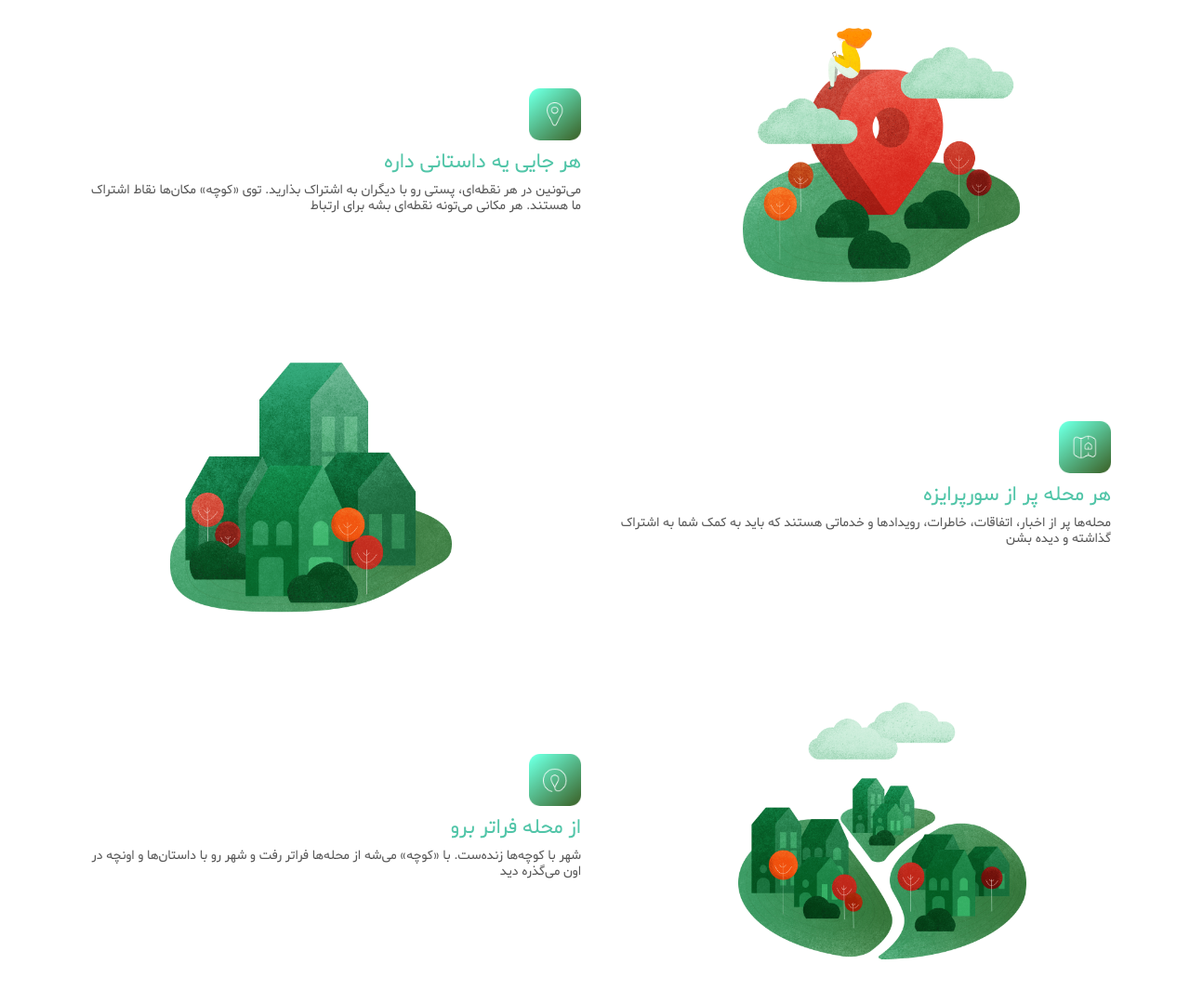
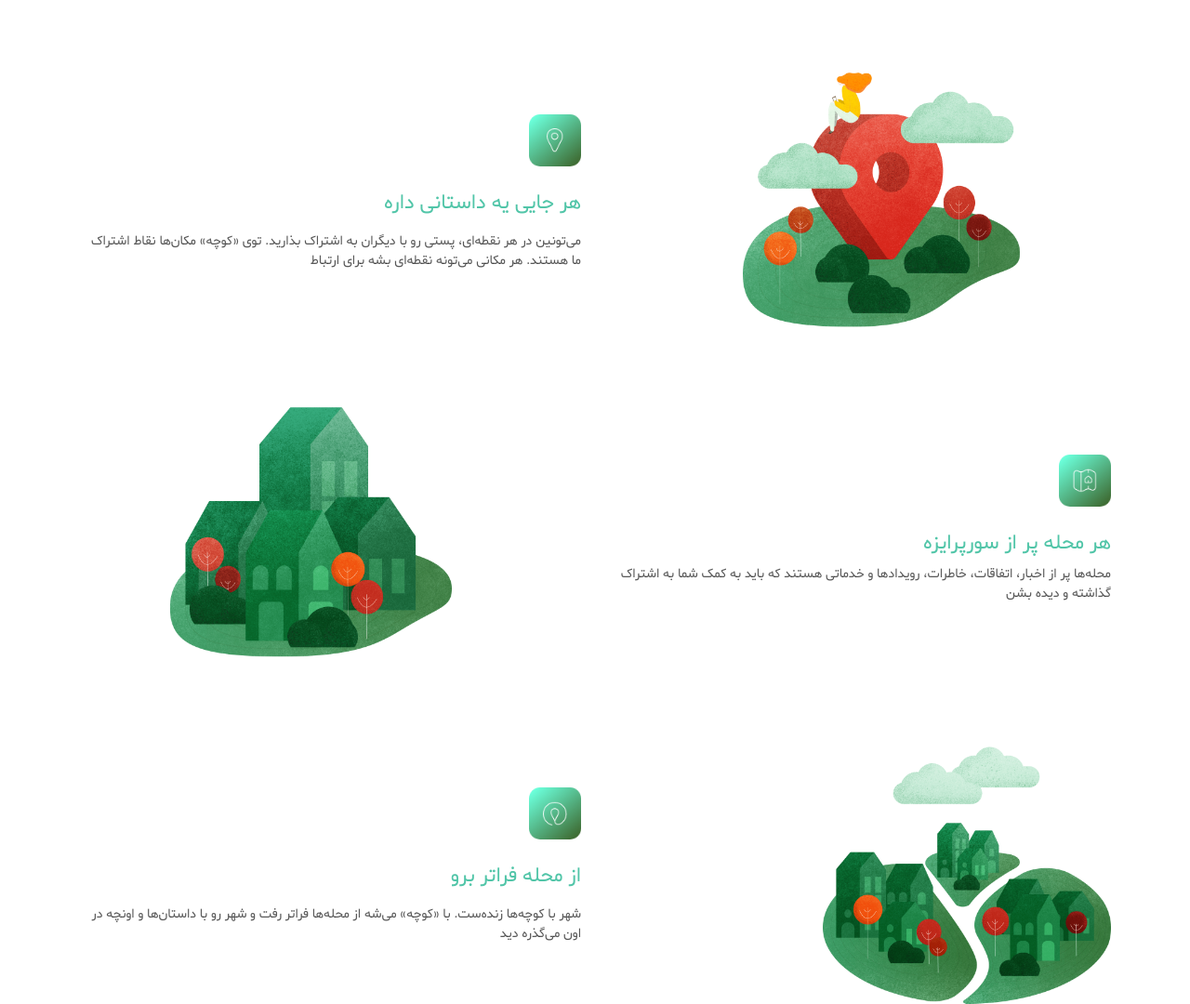
Before and after one commit to sarahkhoshaghebat/coocheh, a plain HTML site: page index.html in a window 1280 px wide. Shown: the part 1720-2800 px from the top of the page at 93% size. Drawn offline with nearby package versions, Linux system fonts and the light colour scheme.

Commit message:
fix content position in tagline

```diff
--- a/index.html
+++ b/index.html
@@ -33,7 +33,7 @@
 			</div>
 			<div class="row d-flex justify-content-md-center mt-1">
 				<div class="col-sm">
-					<h6 class="text">«کوچه» شبکۀ اجتماعی محلی برای ارتباط بین افرادیه که در نزدیکی هم هستند</h6>
+					<h6 class="text" dir="rtl">«کوچه» شبکۀ اجتماعی محلی برای ارتباط بین افرادیه که در نزدیکی هم هستند</h6>
 				</div>
 			</div>
 			<div class="row mt-3">
@@ -57,13 +57,13 @@
 	</section>
 		<div class="container">
 			<div class="row mt-5">
-				<div class="col d-flex justify-content-center">
+				<div class="col d-flex justify-content-center mt-5">
 					<img src="img/pc.png" class="background-pc">
 				</div>
 			</div>
 			<div class="row d-flex justify-content-md-center mt-3">
 				<div class="col-sm">
-					<h3 class="text-bold">«کوچه» رو به همه بازه!</h3>
+					<h3 class="text-bold" dir="rtl">«کوچه» رو به همه بازه!</h3>
 				</div>
 			</div>
 			<div class="row d-flex justify-content-md-center mt-3">
@@ -114,14 +114,14 @@
 				</div>
 				<div class="col-md-6">
 					<div class="row row-cols-1">
-						<div class="col">
-							<img src="img/11.png" class="img-little">
+						<div class="col d-flex justify-content-center justify-content-md-end">
+							<img src="img/11.png" class="img-little mb-3">
 						</div>
-						<div class="col">
+						<div class="col d-flex justify-content-center justify-content-md-end">
 							<h3 class="text-right text-bold">هر جایی یه داستانی داره</h3>
 						</div>
 						<div class="col ">
-							<h6 class="text text-right ">می‌تونین در هر نقطه‌ای، پستی رو با دیگران به اشتراک بذارید. توی «کوچه» مکان‌ها نقاط اشتراک ما هستند. هر مکانی می‌تونه نقطه‌ای بشه برای ارتباط</h6>
+							<p class="text text-right mt-2">می‌تونین در هر نقطه‌ای، پستی رو با دیگران به اشتراک بذارید. توی «کوچه» مکان‌ها نقاط اشتراک ما هستند. هر مکانی می‌تونه نقطه‌ای بشه برای ارتباط</p>
 						</div>
 					</div>
 				</div>
@@ -132,32 +132,32 @@
 				</div>
 				<div class="col-md-6">
 					<div class="row row-cols-1">
-						<div class="col">
-							<img src="img/22.png" class="img-little">
+						<div class="col d-flex justify-content-center justify-content-md-end">
+							<img src="img/22.png" class="img-little mb-3">
 						</div>
-						<div class="col">
+						<div class="col d-flex justify-content-center justify-content-md-end">
 							<h3 class="text-right text-bold">هر محله پر از سورپرایزه</h3>
 						</div>
-						<div class="col">
-							<h6 class="text text-right">محله‌ها پر از اخبار، اتفاقات، خاطرات، رویدادها و خدماتی هستند که باید به کمک شما به اشتراک گذاشته و دیده بشن</h6>
+						<div class="col d-flex justify-content-center justify-content-md-end">
+							<p class="text text-right mb-2">محله‌ها پر از اخبار، اتفاقات، خاطرات، رویدادها و خدماتی هستند که باید به کمک شما به اشتراک گذاشته و دیده بشن</p>
 						</div>
 					</div>
 				</div>
 			</div>
 			<div class="row align-items-center mt-5 d-flex flex-row-reverse">
-				<div class="col-md-6 d-flex justify-content-center">
+				<div class="col-md-6 d-flex justify-content-center justify-content-md-end">
 					<img src="img/3.png" class="img-big ml-md-5">
 				</div>
 				<div class="col-md-6">
 					<div class="row row-cols-1">
-						<div class="col">
-							<img src="img/33.png" class="img-little">
+						<div class="col d-flex justify-content-center justify-content-md-end">
+							<img src="img/33.png" class="img-little mb-3 mt-3">
 						</div>
-						<div class="col">
+						<div class="col d-flex justify-content-center justify-content-md-end">
 							<h3 class="text-right text-bold">از محله‌ فراتر برو</h3>
 						</div>
-						<div class="col">
-							<h6 class="text-right text">شهر با کوچه‌ها زنده‌ست. با «کوچه» می‌شه از محله‌ها فراتر رفت و شهر رو با داستان‌ها و اونچه در اون می‌گذره دید</h6>
+						<div class="col d-flex justify-content-center justify-content-md-end">
+							<p class="text-right text mt-2">شهر با کوچه‌ها زنده‌ست. با «کوچه» می‌شه از محله‌ها فراتر رفت و شهر رو با داستان‌ها و اونچه در اون می‌گذره دید</p>
 						</div>
 					</div>
 				</div>
@@ -178,7 +178,7 @@
 					</div>
 					<div class="row">
 						<div class="col-sm">
-							<span class="text-privacy">«کوچه» تلاش می‌کنه به محتوایی که در اون منتشر می‌شه نظارت داشته باشه تا همیشه در «کوچه» احساس امنیت کنید</span>
+							<span class="text-privacy" dir="rtl">«کوچه» تلاش می‌کنه به محتوایی که در اون منتشر می‌شه نظارت داشته باشه تا همیشه در «کوچه» احساس امنیت کنید</span>
 						</div>
 					</div>
 				</div>
--- a/style.css
+++ b/style.css
@@ -34,8 +34,6 @@ button {
 	border: 1px;
 	text-align: center;
 	position: relative;
-	text-shadow: 0 -1px 0 rgba(0, 0, 0, 0.12);
-    box-shadow: 0 2px 0 rgba(0, 0, 0, 0.045);
 }
 
 
@@ -49,9 +47,6 @@ button {
 	font-size: 14px;
 	margin-left: 3px;
 	background-color: white;
-	text-shadow: 0 -1px 0 rgba(0, 0, 0, 0.12);
-    box-shadow: 0 2px 0 rgba(0, 0, 0, 0.045);
-
 }
 
 
@@ -62,7 +57,6 @@ button {
 	background-repeat: no-repeat;
 	height: 100vh;
 	min-height: 760px;
-
 }
 
 
@@ -80,7 +74,6 @@ button {
 	color: rgba(0, 0, 0, 0.65);
     font-size: 14px;
     text-align: center;
-
 }
 
 
```
